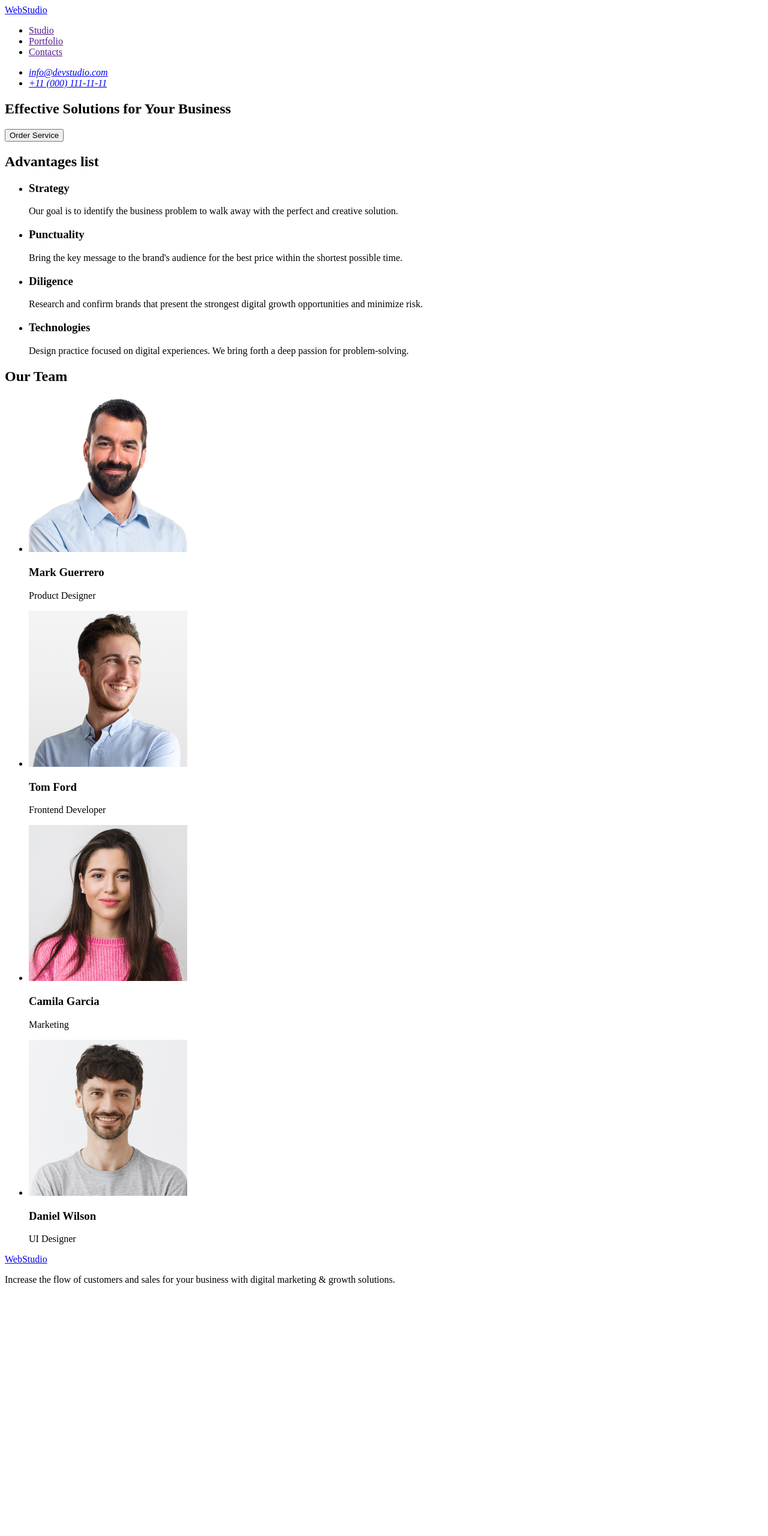
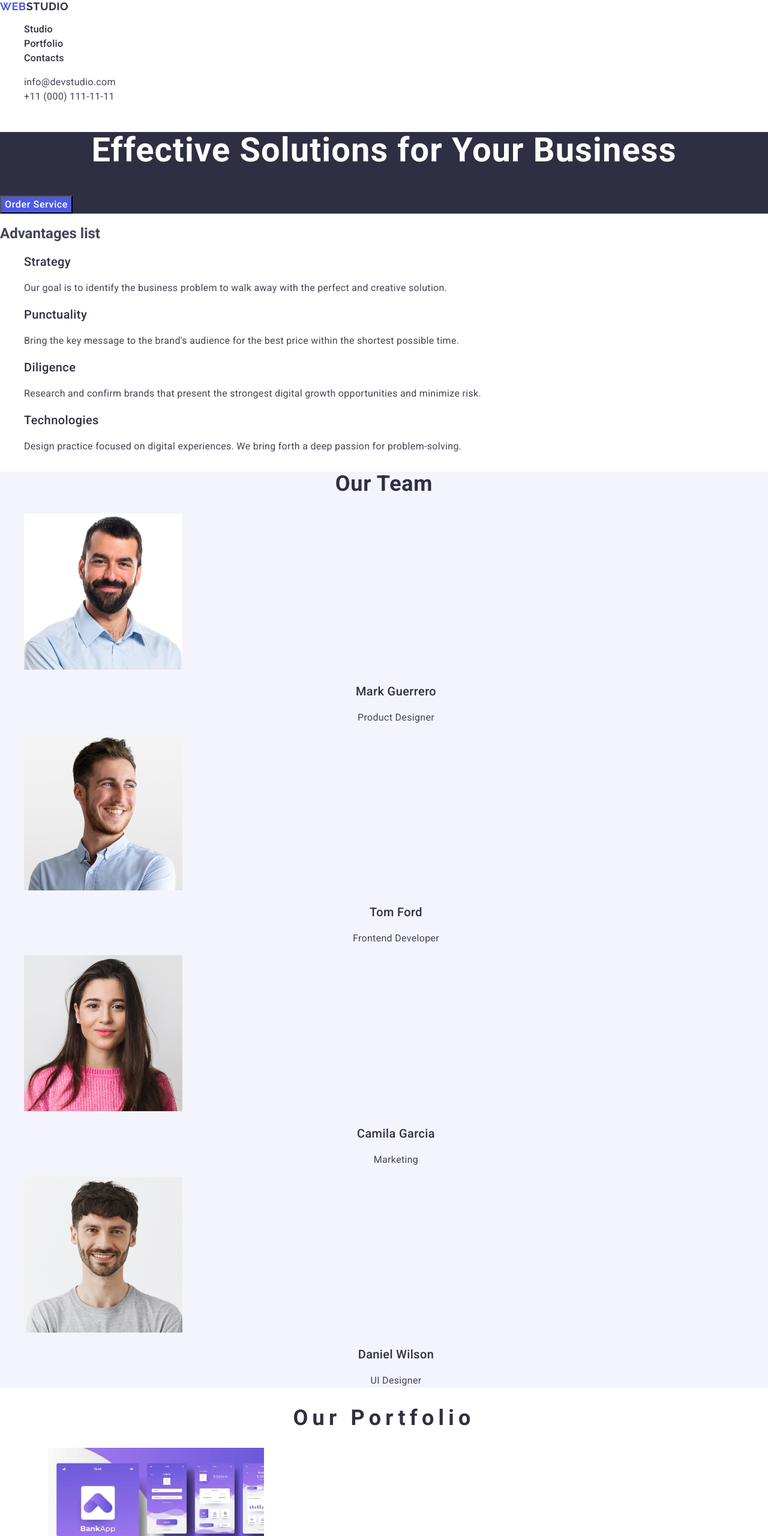
Before and after one commit to Tetyana-stibysh/goit-markup-hw-06, a plain HTML site: page index.html in a window 1280 px wide. Shown: the top 2560 px of the page at 60% size. Before the commit the page ends 2158 px from the top, so only its background shows below. Drawn offline with nearby package versions, Linux system fonts and the light colour scheme.

Commit message:
first homwork 2

```diff
--- /dev/null
+++ b/css/styles.css
@@ -0,0 +1,164 @@
+body {
+  font-family: 'Roboto', sans-serif;
+  color: #434455;
+  background-color: #ffffff;
+}
+
+a {
+  text-decoration: none;
+}
+ul {
+  list-style-type: none;
+}
+.logo {
+  font-family: 'Raleway', sans-serif;
+  color: #4d5ae5;
+  text-transform: uppercase;
+  font-weight: 700;
+  font-size: 18px;
+  line-height: 1.1667;
+  letter-spacing: 0.03em;
+}
+/*.logo-black {
+  color: #2e2f42;
+}
+
+.logo-white {
+  color: #f4f4fd;
+}
+*/
+.nav-studio {
+  color: #2e2f42;
+  font-weight: 500;
+  font-size: 16px;
+  line-height: 1.5;
+  letter-spacing: 0.02em;
+}
+
+.nav-studio:active,
+.nav-studio:hover,
+.nav-studio:focus {
+  color: #404bbf;
+}
+.nav-others {
+  color: #2e2f42;
+  font-weight: 500;
+  font-size: 16px;
+  line-height: 1.5;
+  letter-spacing: 0.02em;
+}
+.nav-others:hover,
+.nav-others:focus {
+  color: #404bbf;
+}
+.address-link {
+  color: #434455;
+  font-weight: 400;
+  font-size: 16px;
+  font-style: normal;
+  line-height: 1.5;
+  letter-spacing: 0.02em;
+}
+.address-link:hover,
+.address-link:focus {
+  color: #404bbf;
+}
+
+.hero-section {
+  background-color: #2e2f42;
+}
+
+.hero-title {
+  font-weight: 700;
+  font-size: 56px;
+  line-height: 1.07143;
+  letter-spacing: 0.02em;
+  text-align: center;
+  color: #fff;
+}
+
+.hero-button {
+  font-family: 'Roboto', sans-serif;
+  font-weight: 500;
+  font-size: 16px;
+  line-height: 1.5;
+  letter-spacing: 0.04em;
+  color: #fff;
+  background-color: #4d5ae5;
+  cursor: pointer;
+}
+
+.hero-button:hover,
+.hero-button:focus {
+  background-color: #404bbf;
+}
+.advantages-subtitle {
+  font-weight: 500;
+  font-size: 20px;
+  line-height: 1.2;
+  letter-spacing: 0.02em;
+  color: #2e2f42;
+}
+
+.advantages-text {
+  line-height: 1.5;
+  letter-spacing: 0.02em;
+}
+
+.team-section {
+  background-color: #f4f4fd;
+}
+
+.team-title {
+  font-size: 36px;
+  line-height: 1.11111;
+  letter-spacing: 0.02em;
+  text-align: center;
+  color: #2e2f42;
+}
+
+.team-subtitle {
+  font-weight: 500;
+  font-size: 20px;
+  line-height: 1.2;
+  letter-spacing: 0.02em;
+  text-align: center;
+  color: #2e2f42;
+}
+
+.team-text {
+  line-height: 1.5;
+  letter-spacing: 0.02em;
+  text-align: center;
+}
+
+.portfolio-title {
+  font-size: 36px;
+  line-height: 1.11111;
+  letter-spacing: 0.2em;
+  text-align: center;
+  color: #2e2f42;
+}
+
+.portfolio-subtitle {
+  font-weight: 500;
+  font-size: 20px;
+  line-height: 1.2;
+  letter-spacing: 0.02em;
+  color: #2e2f42;
+}
+
+.portfolio-text {
+  line-height: 1.5;
+  letter-spacing: 0.02em;
+}
+
+.footer {
+  background-color: #2e2f42;
+}
+
+.footer-text {
+  line-height: 1.5;
+  letter-spacing: 0.02em;
+  color: #f4f4fd;
+}
--- a/index.html
+++ b/index.html
@@ -4,60 +4,83 @@
     <meta charset="UTF-8" />
     <meta name="viewport" content="width=device-width, initial-scale=1.0" />
     <title>Veb Studio</title>
+    <link rel="preconnect" href="https://fonts.googleapis.com" />
+    <link rel="preconnect" href="https://fonts.gstatic.com" crossorigin />
+    <link rel="preconnect" href="https://fonts.googleapis.com" />
+    <link rel="preconnect" href="https://fonts.gstatic.com" crossorigin />
+    <link
+      href="https://fonts.googleapis.com/css2?family=Raleway:wght@700&family=Roboto:wght@400;500;700&display=swap"
+      rel="stylesheet"
+    />
+    <link
+      rel="stylesheet"
+      href="https://cdn.jsdelivr.net/npm/modern-normalize@2.0.0/modern-normalize.min.css"
+    />
+    <link rel="stylesheet" href="./css/styles.css" />
   </head>
   <body>
     <header>
-      <nav>
-        <a href="./index.html">WebStudio</a>
+      <nav class="nav">
+        <a class="logo" href="./index.html"
+          >Web<span style="color: #2e2f42">Studio</span></a
+        >
 
-        <ul>
-          <li><a href="">Studio</a></li>
-          <li><a href="">Portfolio</a></li>
-          <li><a href="">Contacts</a></li>
+        <ul class="nav-list">
+          <li class="nav-item"><a class="nav-studio" href="">Studio</a></li>
+          <li class="nav-item"><a class="nav-others" href="">Portfolio</a></li>
+          <li class="nav-item"><a class="nav-others" href="">Contacts</a></li>
         </ul>
       </nav>
-      <address>
+      <address class="address">
         <ul>
-          <li><a href="mailto:info@devstudio.com">info@devstudio.com</a></li>
-          <li><a href="tel:+110001111111">+11 (000) 111-11-11</a></li>
+          <li>
+            <a class="address-link" href="mailto:info@devstudio.com"
+              >info@devstudio.com</a
+            >
+          </li>
+          <li>
+            <a class="address-link" href="tel:+110001111111"
+              >+11 (000) 111-11-11</a
+            >
+          </li>
         </ul>
       </address>
     </header>
     <main>
       <!-- Hero section-->
-      <section>
-        <h1>Effective Solutions for Your Business</h1>
-        <button type="button">Order Service</button>
+      <section class="hero-section">
+        <h1 class="hero-title">Effective Solutions for Your Business</h1>
+        <button class="hero-button" type="button">Order Service</button>
       </section>
       <!-- section advantages -->
-      <section>
-        <h2>Advantages list</h2>
-        <ul>
-          <li>
-            <h3>Strategy</h3>
+      <section class="advantages-section">
+        <h2 class="advantages-title">Advantages list</h2>
+        <ul class="advantages-list">
+          <li class="advantages-item">
+            <h3 class="advantages-subtitle">Strategy</h3>
 
-            <p>
+            <p class="advantages-text">
               Our goal is to identify the business problem to walk away with the
               perfect and creative solution.
             </p>
           </li>
-          <li>
-            <h3>Punctuality</h3>
-            <p>
+          <li class="advantages-item">
+            <h3 class="advantages-subtitle">Punctuality</h3>
+            <p class="advantages-text">
               Bring the key message to the brand's audience for the best price
               within the shortest possible time.
             </p>
           </li>
-          <li>
-            <h3>Diligence</h3>
-            <p>
+          <li class="advantages-item">
+            <h3 class="advantages-subtitle">Diligence</h3>
+            <p class="advantages-text">
               Research and confirm brands that present the strongest digital
               growth opportunities and minimize risk.
             </p>
           </li>
           <li>
-            <h3>Technologies</h3>
-            <p>
+            <h3 class="advantages-subtitle">Technologies</h3>
+            <p class="advantages-text">
               Design practice focused on digital experiences. We bring forth a
               deep passion for problem-solving.
             </p>
@@ -65,35 +88,130 @@
         </ul>
       </section>
       <!-- section our team -->
-      <section>
-        <h2>Our Team</h2>
-        <ul>
-          <li>
-            <img src="./images/img-mark.jpg" alt="image Mark" width="264" />
-            <h3>Mark Guerrero</h3>
-            <p>Product Designer</p>
+      <section class="team-section">
+        <h2 class="team-title">Our Team</h2>
+        <ul class="team-list">
+          <li class="team-item">
+            <img
+              src="./images/images-our-team/img-mark.jpg"
+              alt="image Mark"
+              width="264"
+            />
+            <h3 class="team-subtitle">Mark Guerrero</h3>
+            <p class="team-text">Product Designer</p>
           </li>
-          <li>
-            <img src="./images/img-tom.jpg" alt="image Tom" width="264" />
-            <h3>Tom Ford</h3>
-            <p>Frontend Developer</p>
+          <li class="team-item">
+            <img
+              src="./images/images-our-team/img-tom.jpg"
+              alt="image Tom"
+              width="264"
+            />
+            <h3 class="team-subtitle">Tom Ford</h3>
+            <p class="team-text">Frontend Developer</p>
           </li>
-          <li>
-            <img src="./images/img-camila.jpg" alt="image Camila" width="264" />
-            <h3>Camila Garcia</h3>
-            <p>Marketing</p>
+          <li class="team-item">
+            <img
+              src="./images/images-our-team/img-camila.jpg"
+              alt="image Camila"
+              width="264"
+            />
+            <h3 class="team-subtitle">Camila Garcia</h3>
+            <p class="team-text">Marketing</p>
           </li>
-          <li>
-            <img src="./images/img-daniel.jpg" alt="image Daniel" width="264" />
-            <h3>Daniel Wilson</h3>
-            <p>UI Designer</p>
+          <li class="team-item">
+            <img
+              src="./images/images-our-team/img-daniel.jpg"
+              alt="image Daniel"
+              width="264"
+            />
+            <h3 class="team-subtitle">Daniel Wilson</h3>
+            <p class="team-text">UI Designer</p>
+          </li>
+        </ul>
+      </section>
+      <!-- section portfolio-->
+      <section class="portfolio-section">
+        <h2 class="portfolio-title">Our Portfolio</h2>
+        <ul class="portfolio-list">
+          <!-- row 1 portfolio-->
+          <li class="portfolio-row">
+            <ul class="portfolio-sublist">
+              <li class="portfolio-item">
+                <img
+                  src="./images/images-portfolio-1/banking-app-1.jpg"
+                  alt="banking app"
+                  width="360"
+                  height="300"
+                />
+                <h3 class="portfolio-subtitle">Banking App</h3>
+                <p class="portfolio-text">App</p>
+              </li>
+              <li class="portfolio-item">
+                <img
+                  src="./images/images-portfolio-1/cashless-payment-2.jpg"
+                  alt="cashless payment"
+                  width="360"
+                  height="300"
+                />
+                <h3 class="portfolio-subtitle">Cashless Payment</h3>
+                <p class="portfolio-text">Marketing</p>
+              </li>
+              <li class="portfolio-item">
+                <img
+                  src="./images/images-portfolio-1/meditaion-app-3.jpg"
+                  alt="meditaion-app-3"
+                  width="360"
+                  height="300"
+                />
+                <h3 class="portfolio-subtitle">Meditation App</h3>
+                <p class="portfolio-text">App</p>
+              </li>
+            </ul>
+          </li>
+          <!-- row 2 portfolio-->
+          <li class="portfolio-row">
+            <ul class="portfolio-sublist">
+              <li class="portfolio-item">
+                <img
+                  src="./images/images-portfolio-2/taxi-service-1.jpg"
+                  alt="taxi service"
+                  width="360"
+                  height="300"
+                />
+                <h3 class="portfolio-subtitle">Taxi Service</h3>
+                <p class="portfolio-text">Marketing</p>
+              </li>
+              <li class="portfolio-item">
+                <img
+                  src="./images/images-portfolio-2/screen-illustrations-2.jpg"
+                  alt="screen illustrations"
+                  width="360"
+                  height="300"
+                />
+                <h3 class="portfolio-subtitle">Screen Illustrations</h3>
+                <p class="portfolio-text">Design</p>
+              </li>
+              <li class="portfolio-item">
+                <img
+                  src="./images/images-portfolio-2/online-courses-3.jpg"
+                  alt="online-courses"
+                  width="360"
+                  height="300"
+                />
+                <h3 class="portfolio-subtitle">Online Courses</h3>
+                <p class="portfolio-text">Marketing</p>
+              </li>
+            </ul>
           </li>
         </ul>
       </section>
     </main>
-    <footer>
-      <a href="./index.html">WebStudio</a>
-      <p>
+    <footer class="footer">
+      <a class="logo" href="./index.html"
+        >Web<span style="color: #f4f4fd">Studio</span></a
+      >
+      >
+      <p class="footer-text">
         Increase the flow of customers and sales for your business with digital
         marketing & growth solutions.
       </p>
```
Also changed, not shown: images/images-our-team/img-camila.jpg (renamed from images/img-camila.jpg), images/images-our-team/img-daniel.jpg (renamed from images/img-daniel.jpg), images/images-our-team/img-mark.jpg (renamed from images/img-mark.jpg), images/images-our-team/img-tom.jpg (renamed from images/img-tom.jpg), images/images-portfolio-1/banking-app-1.jpg (added), images/images-portfolio-1/cashless-payment-2.jpg (added), images/images-portfolio-1/meditaion-app-3.jpg (added), images/images-portfolio-2/online-courses-3.jpg (added), images/images-portfolio-2/screen-illustrations-2.jpg (added), images/images-portfolio-2/taxi-service-1.jpg (added).
